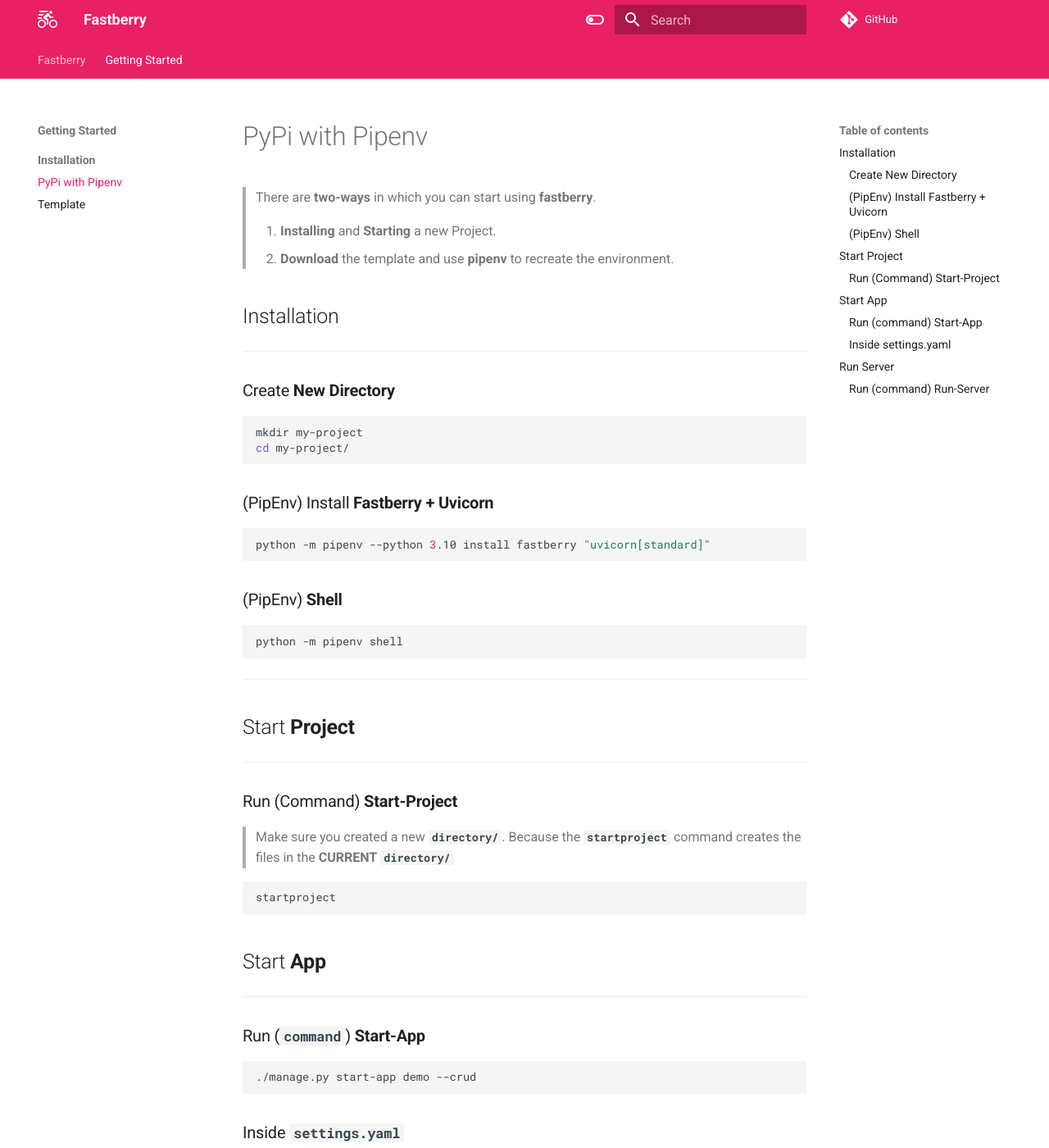
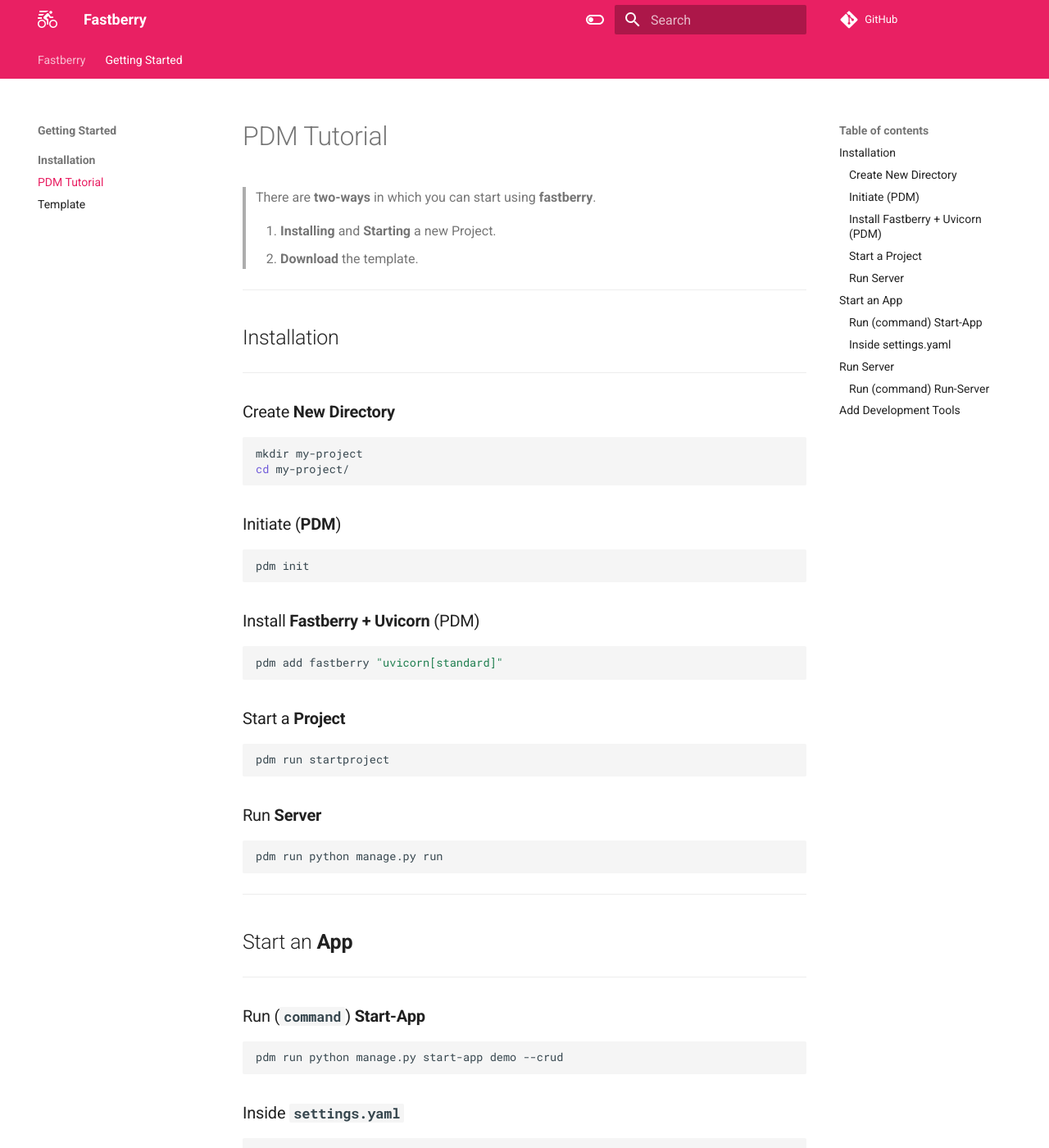
Before and after one commit to hlop3z/fastberry, an MkDocs documentation site: the page built from docs/docs/getting-started/installation.md, in a window 1280 px wide and 1400 px high. Shown: the whole window at 82% size. Built offline with MkDocs 1.6.1 and Material for MkDocs 9.7.7, drawn with Linux system fonts in a browser that asks for light colours; comment, search, counter and statistics services are not loaded; some of the changed text lies outside the part shown.

Commit message:
pipenv to pdm

````diff
--- a/docs/docs/getting-started/installation.md
+++ b/docs/docs/getting-started/installation.md
@@ -1,7 +1,9 @@
 > There are **two-ways** in which you can start using **fastberry**.
 >
 > 1. **Installing** and **Starting** a new Project.
-> 2. **Download** the template and use **pipenv** to recreate the environment.
+> 2. **Download** the template.
+
+---
 
 ## Installation
 
@@ -14,40 +16,40 @@
 cd my-project/
 ```
 
-### (PipEnv) Install **Fastberry + Uvicorn**
+### Initiate (**PDM**)
 
 ```sh
-python -m pipenv --python 3.10 install fastberry "uvicorn[standard]"
+pdm init
 ```
 
-### (PipEnv) **Shell**
+### Install **Fastberry + Uvicorn** (PDM)
 
 ```sh
-python -m pipenv shell
+pdm add fastberry "uvicorn[standard]"
+```
+
+### Start a **Project**
+
+```sh
+pdm run startproject
+```
+
+### Run **Server**
+
+```sh
+pdm run python manage.py run
 ```
 
 ---
 
-## Start **Project**
-
----
-
-### Run (Command) **Start-Project**
-
-> Make sure you created a new **`directory/`**. Because the **`startproject`** command creates the files in the **CURRENT** **`directory/`**
-
-```sh
-startproject
-```
-
-## Start **App**
+## Start an **App**
 
 ---
 
 ### Run (**`command`**) **Start-App**
 
 ```sh
-./manage.py start-app demo --crud
+pdm run python manage.py start-app demo --crud
 ```
 
 ### Inside **`settings.yaml`**
@@ -57,6 +59,8 @@
   - demo
 ```
 
+---
+
 ## Run **Server**
 
 ---
@@ -64,5 +68,15 @@
 ### Run (**`command`**) **Run-Server**
 
 ```sh
-./manage.py run
+pdm run python manage.py run
 ```
+
+---
+
+## Add Development **Tools**
+
+---
+
+```
+pdm add -dG devops isort black pylint bandit watchdog pre-commit
+```
--- a/docs/mkdocs.yml
+++ b/docs/mkdocs.yml
@@ -34,7 +34,7 @@
 
   - Getting Started:
       - Installation:
-          - PyPi with Pipenv: getting-started/installation.md
+          - PDM Tutorial: getting-started/installation.md
           - Template: getting-started/template.md
 
 extra_css:
````
